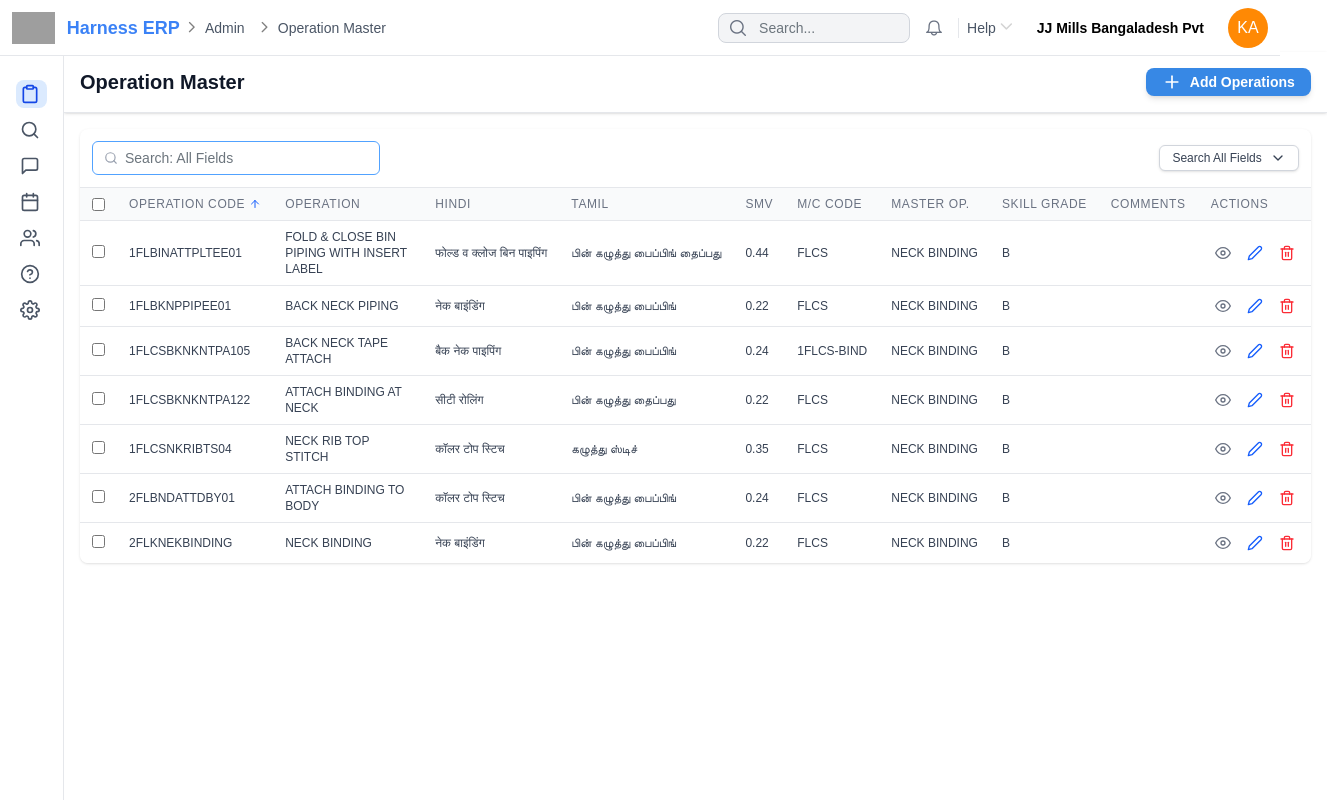
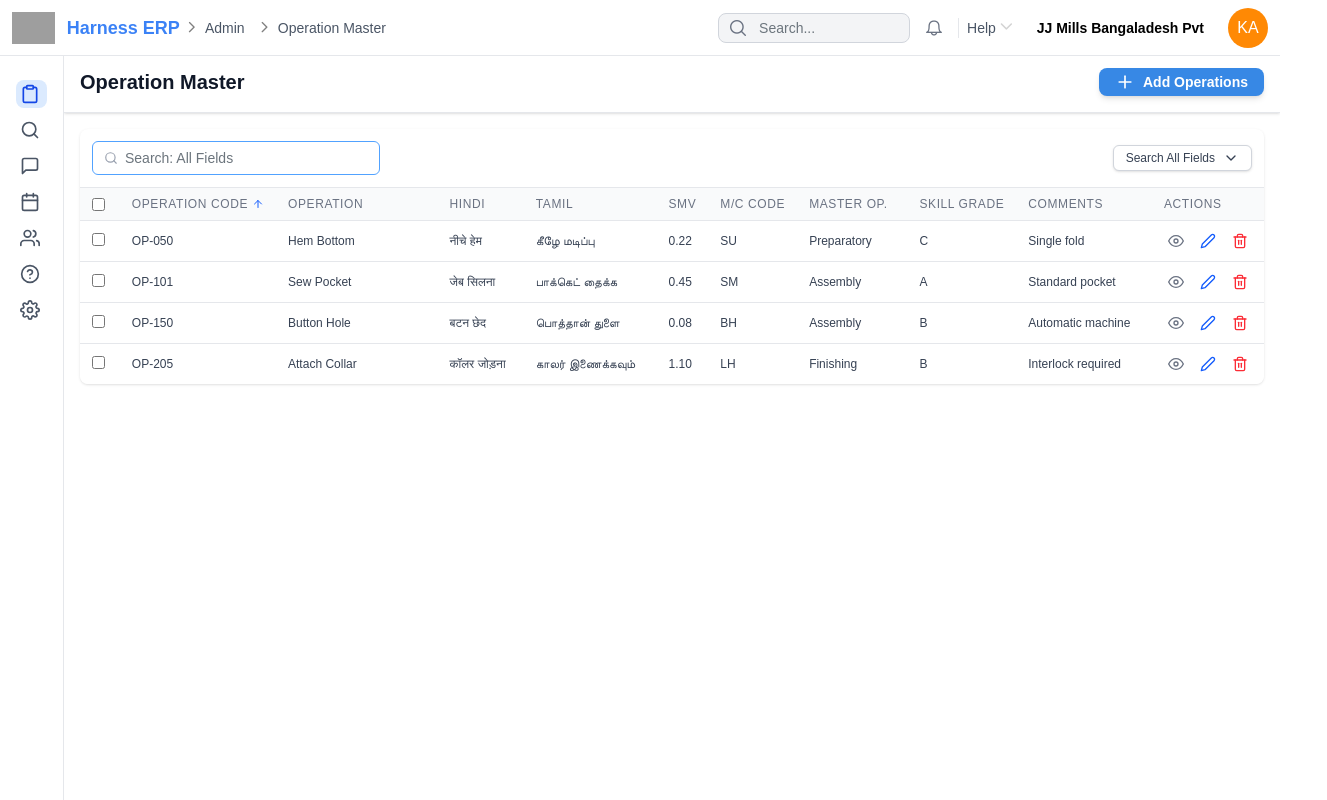
Before and after one commit to Karthicrajamo/Harness-next-app, a Next.js app: page /list in a window 1280 px wide. Shown: the whole page, 1327 px wide, since content can reach past the window. Built offline with nearby package versions, Linux system fonts and the light colour scheme; grey boxes are pictures that could not be loaded.

Commit message:
feat: Implement view and delete handlers in OperationTable component

```diff
--- a/src/app/list/page.tsx
+++ b/src/app/list/page.tsx
@@ -55,7 +55,7 @@ const OperationListPage: React.FC = () => {
       : "Are you sure you want to delete this item?";
 
     if (window.confirm(confirmMessage)) {
-      setOperationData((prev) => prev.filter((item) => !ids.includes(item.id)));
+      setOperationData((prev) => prev.filter((item:any) => !ids.includes(item.id)));
     }
   };
 
@@ -66,7 +66,7 @@ const OperationListPage: React.FC = () => {
 
       <div className="p-4">
         <OperationTable
-          initialData={operationData} // Passing the master data list
+          // initialData={operationData} // Passing the master data list
           onEditClick={openEditModal}
           onViewClick={openViewModal}    // NEW: Handle view icon
           onDeleteClick={handleDelete}  // NEW: Handle single & multi delete
--- a/src/pages/OperationListPage.tsx
+++ b/src/pages/OperationListPage.tsx
@@ -55,7 +55,11 @@ const OperationListPage: React.FC = () => {
             <main className="p-4 md:p-6">
                 {/* 2. RENDER THE TABLE */}
                 {/* We assume OperationTable handles its own data/filtering/sorting now */}
-                <OperationTable onEditClick={(item) => console.log("Edit:", item)} />
+                <OperationTable onEditClick={(item) => console.log("Edit:", item)} onViewClick={function (item: OperationItem): void {
+                    throw new Error('Function not implemented.');
+                } } onDeleteClick={function (ids: string[]): void {
+                    throw new Error('Function not implemented.');
+                } } />
             </main>
 
             {/* 3. RENDER THE MODAL IF STATE IS TRUE */}
```
